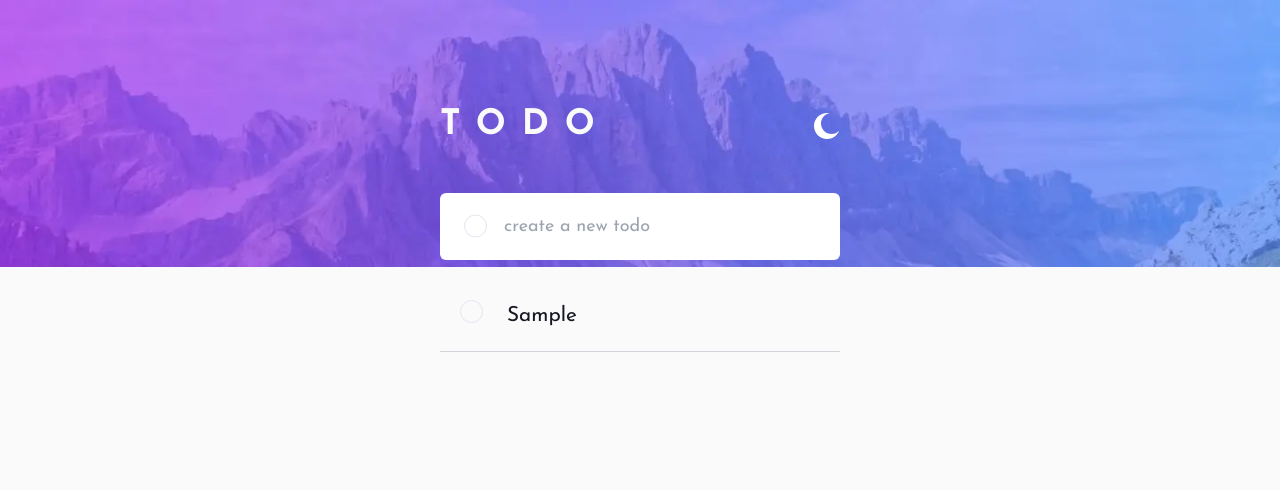
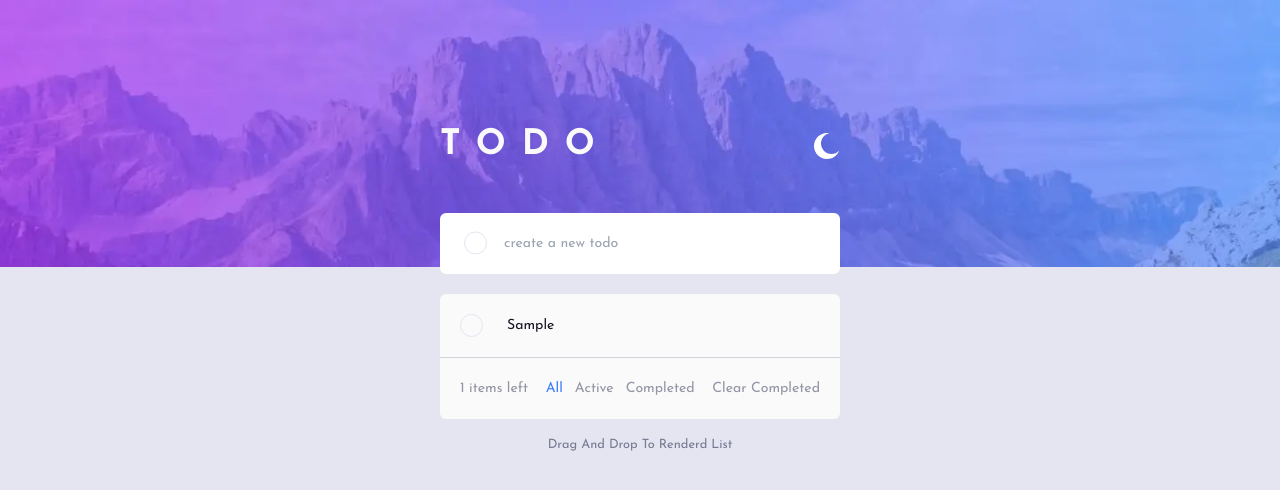
Before and after one commit to Castelo-Codez/todo-app, a Vue app: page / in a window 1280 px wide. Both pictures are taken after typing "Sample" into the empty fields and a click on the button 475 px from the left and 226 px from the top of the page. Shown: the top 490 px of the page. Built offline with nearby package versions, Linux system fonts and the light colour scheme.

Commit message:
third commit

```diff
--- a/index.html
+++ b/index.html
@@ -8,7 +8,7 @@
         <title>todo app</title>
     </head>
     <body
-        class="bg-LightTh-Very-Light-Gray dark:bg-DarkTh-Very-Dark-Blue min-h-screen"
+        class="bg-LightTh-Very-Light-Grayish-Blue dark:bg-DarkTh-Very-Dark-Blue min-h-screen"
     >
         <div id="app" class="h-screen"></div>
         <script type="module" src="/src/main.js"></script>
--- a/src/App.vue
+++ b/src/App.vue
@@ -2,6 +2,7 @@
 import headerVue from "./components/header.vue";
 import Form from "./components/Form.vue";
 import todolist from "./components/todolist.vue";
+
 </script>
 <template>
     <div aria-hidden="true" class="background">
@@ -32,7 +33,7 @@ import todolist from "./components/todolist.vue";
     </div>
     <div
         aria-label="content"
-        class="w-full md:w-[50%] xl:w-[35%] absolute left-2/4 -translate-x-2/4 top-[50px] lg:top-[100px] px-6"
+        class="w-full md:w-[50%] xl:w-[35%] absolute left-2/4 -translate-x-2/4 top-[50px] lg:top-[120px] px-6"
     >
         <headerVue />
         <main role="main" aria-label="main content">
--- a/src/components/Form.vue
+++ b/src/components/Form.vue
@@ -1,18 +1,19 @@
 <script setup>
 import {ref} from "vue";
-import $todos from "../store/store.js";
+import {$mainTodosArr} from "@/store/store";
+import $appendToLocalStorge from "@/helpers/AppendToLocalStorge";
 const $todoTitle = ref("");
-
 function $addtodo() {
     if ($todoTitle.value == "") {
         return;
     } else {
-        const $todo = ref({
+        const $todo = {
             title: $todoTitle.value,
             done: false,
             id: Date.now(),
-        });
-        $todos.value.push($todo.value);
+        };
+        $mainTodosArr.value.push($todo);
+        $appendToLocalStorge($mainTodosArr.value);
         $todoTitle.value = "";
     }
 }
--- a/src/components/todolist.vue
+++ b/src/components/todolist.vue
@@ -1,14 +1,43 @@
 <script setup>
-import $todos from "@/store/store";
+import $appendToLocalStorge from "@/helpers/AppendToLocalStorge";
+import {$mainTodosArr} from "@/store/store";
+import {ref} from "vue";
+
+const $currentTab = ref(1);
+function $reinventory() {
+    $mainTodosArr.value = window.localStorage.getItem("todos")
+        ? JSON.parse(window.localStorage.getItem("todos"))
+        : [];
+}
+
+function $getAllTodos() {
+    $reinventory();
+    $currentTab.value = 1;
+    $mainTodosArr.value = $mainTodosArr.value.filter((el) => el);
+}
+function $getActiveTodos() {
+    $reinventory();
+    $currentTab.value = 2;
+    $mainTodosArr.value = $mainTodosArr.value.filter((el) => el.done === false);
+}
+function $getCompletedTodos() {
+    $reinventory();
+    $currentTab.value = 3;
+    $mainTodosArr.value = $mainTodosArr.value.filter((el) => el.done === true);
+}
+function $clearCompleted() {
+    $mainTodosArr.value = $mainTodosArr.value.filter((el) => el.done === false);
+    $appendToLocalStorge($mainTodosArr.value);
+}
 </script>
 <template>
     <ul
-        class="mt-5 w-full bg-LightTh-Very-Light-Gray dark:bg-DarkTh-Very-Dark-Desaturated-Blue rounded-t-md"
+        class="mt-5 relative w-full bg-LightTh-Very-Light-Gray dark:bg-DarkTh-Very-Dark-Desaturated-Blue rounded-t-md rounded-b-md"
         aria-label="todos list"
         role="list"
     >
         <li
-            v-for="($todo, $index) in $todos"
+            v-for="($todo, $index) in $mainTodosArr"
             :key="$index"
             role="listitem"
             :aria-label="$todo.title"
@@ -20,7 +49,10 @@ import $todos from "@/store/store";
                     aria-hidden="true"
                     :id="'chceckbox-' + $index"
                     class="hidden"
-                    @change="$todo.done = !$todo.done"
+                    @change="
+                        $todo.done = !$todo.done;
+                        $appendToLocalStorge($mainTodosArr);
+                    "
                 />
                 <label
                     :for="'chceckbox-' + $index"
@@ -50,7 +82,7 @@ import $todos from "@/store/store";
             </div>
             <span
                 aria-label="todo title"
-                class="text-DarkTh-Very-Dark-Blue text-[1.3rem] capitalize font-[400] dark:text-DarkTh-Grayish-Blue"
+                class="text-DarkTh-Very-Dark-Blue capitalize font-[400] dark:text-DarkTh-Grayish-Blue grid place-content-center"
                 :class="[
                     $todo.done
                         ? ' text-LightTh-Light-Grayish-Blue dark:text-DarkTh-Very-Dark-Grayish-Blue line-through'
@@ -64,7 +96,10 @@ import $todos from "@/store/store";
                 type="button"
                 role="button"
                 class="absolute z-50 top-2/4 -translate-y-2/4 right-5 lg:opacity-0 lg:group-hover:opacity-100 transition duration-150"
-                @click="$todos.splice($index, 1)"
+                @click="
+                    $mainTodosArr.splice($index, 1);
+                    $appendToLocalStorge($mainTodosArr);
+                "
             >
                 <svg
                     xmlns="http://www.w3.org/2000/svg"
@@ -80,5 +115,76 @@ import $todos from "@/store/store";
                 </svg>
             </button>
         </li>
+        <li
+            role="listitem"
+            aria-label="controllers"
+            class="p-5 text-LightTh-Dark-Grayish-Blue dark:text-DarkTh--Grayish-Blue flex items-center justify-between"
+        >
+            <span aria-label="todos number">
+                {{ $mainTodosArr.length }} items left</span
+            >
+            <ul
+                role="list"
+                aria-label="controls data show "
+                class="flex p-5 justify-center gap-x-3 bg-LightTh-Very-Light-Gray dark:bg-DarkTh-Very-Dark-Desaturated-Blue rounded-t-md rounded-b-md w-full absolute bottom-[-5rem] left-0 lg:static lg:p-0 lg:w-fit"
+            >
+                <li aria-label="show All todos">
+                    <button
+                        aria-label="all todos button"
+                        role="button"
+                        type="button"
+                        class="capitalize transition duration-300 hover:text-Primary-BrightBlue"
+                        @click="$getAllTodos"
+                        :class="[
+                            $currentTab === 1 ? ' text-Primary-BrightBlue' : '',
+                        ]"
+                    >
+                        All
+                    </button>
+                </li>
+                <li aria-label="show active todos">
+                    <button
+                        aria-label="active todos button"
+                        role="button"
+                        type="button"
+                        class="capitalize transition duration-300 hover:text-Primary-BrightBlue"
+                        @click="$getActiveTodos"
+                        :class="[
+                            $currentTab === 2 ? ' text-Primary-BrightBlue' : '',
+                        ]"
+                    >
+                        active
+                    </button>
+                </li>
+                <li aria-label="show completed todos">
+                    <button
+                        aria-label="completed todos button"
+                        role="button"
+                        type="button"
+                        class="capitalize transition duration-300 hover:text-Primary-BrightBlue"
+                        @click="$getCompletedTodos"
+                        :class="[
+                            $currentTab === 3 ? ' text-Primary-BrightBlue' : '',
+                        ]"
+                    >
+                        completed
+                    </button>
+                </li>
+            </ul>
+            <button
+                aria-label="clear completed todos"
+                type="button"
+                role="button"
+                class="capitalize transition duration-300 hover:text-Primary-BrightBlue"
+                @click="$clearCompleted"
+            >
+                clear completed
+            </button>
+        </li>
     </ul>
+    <h2
+        class="mt-4 relative top-[5rem] lg:static lg:top-0 capitalize text-[0.8rem] text-center text-DarkTh--Grayish-Blue"
+    >
+        drag and drop to renderd list
+    </h2>
 </template>
--- /dev/null
+++ b/src/helpers/AppendToLocalStorge.js
@@ -0,0 +1,5 @@
+function $appendToLocalStorge($newEl) {
+    window.localStorage.setItem("todos", JSON.stringify($newEl));
+}
+
+export default $appendToLocalStorge;
--- a/src/store/store.js
+++ b/src/store/store.js
@@ -1,14 +1,11 @@
-import {ref, watch} from "vue";
+import $appendToLocalStorge from "@/helpers/AppendToLocalStorge";
+import {ref} from "vue";
+let $mainTodosArr;
 
-let $todos;
 if (window.localStorage.getItem("todos")) {
-    $todos = ref(JSON.parse(window.localStorage.getItem("todos")));
+    $mainTodosArr = ref(JSON.parse(window.localStorage.getItem("todos")));
 } else {
-    $todos = ref([]);
+    $mainTodosArr = ref([]);
 }
 
-watch($todos.value, (newArr) => {
-    window.localStorage.setItem("todos", JSON.stringify(newArr));
-});
-
-export default $todos;
+export {$mainTodosArr};
--- a/src/style.css
+++ b/src/style.css
@@ -8,7 +8,7 @@
     }
     body {
         font-family: "Josefin";
-        font-size: 18px;
+        font-size: .88rem;
     }
     #app {
         position: relative;
```
